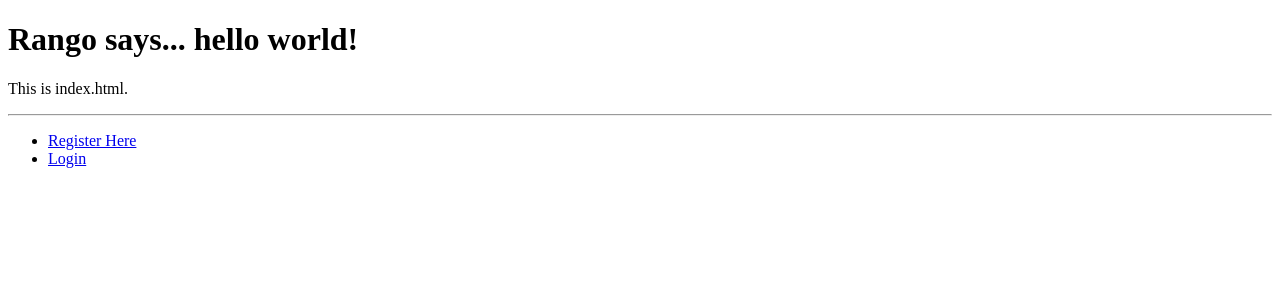
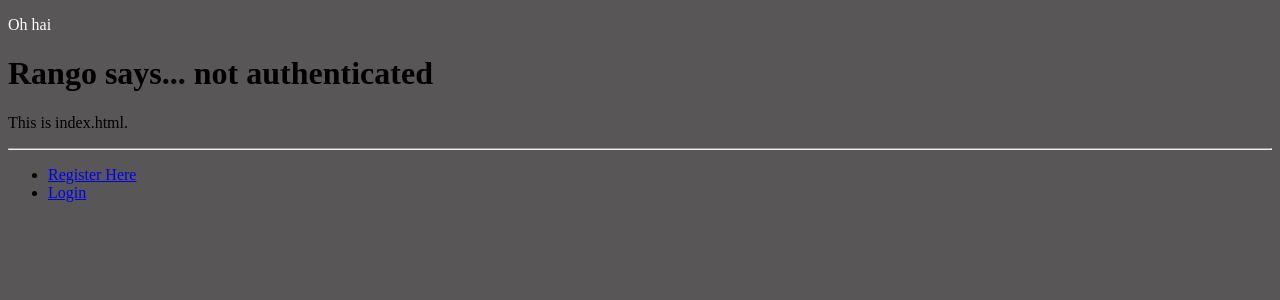
Before and after one commit to social-music/social-music, a Django app: page /rango/ in a window 1280 px wide. Shown: the top 300 px of the page. Run offline with Django 3.2, Linux system fonts and the light colour scheme.

Commit message:
initial static and css things

```diff
--- a/code/tango_with_django_project/rango/models.py
+++ b/code/tango_with_django_project/rango/models.py
@@ -1,6 +1,5 @@
 from django.db import models
 from django.contrib.auth.models import User
-from djangotoolbox.fields import ListField
 import uuid
 
 #Verifiable
--- a/code/tango_with_django_project/rango/urls.py
+++ b/code/tango_with_django_project/rango/urls.py
@@ -1,5 +1,6 @@
 from django.conf.urls import patterns, url
 from rango import views
+from django.conf.urls.static import static
 
 urlpatterns = patterns('',
         url(r'^$', views.index, name='index'),
--- /dev/null
+++ b/code/tango_with_django_project/static/styles.css
@@ -0,0 +1,14 @@
+/* Gray Color: #585656 */
+
+body {
+	background-color: #585656;
+}
+
+#body_div {
+	width: 100%;
+	height: 100%;
+}
+
+#text {
+	color: white;
+}
--- a/code/tango_with_django_project/templates/rango/base.html
+++ b/code/tango_with_django_project/templates/rango/base.html
@@ -1,12 +1,15 @@
 <!DOCTYPE html>
+
+{% load static %}
 
 <html>
     <head>
         <title>Rango - {% block title %}How to Tango with Django!{% endblock %}</title>
+        <link rel="stylesheet" href="{% static "styles.css" %}" />
     </head>
 
     <body>
-        <div>
+        <div id="body_div">
             {% block body_block %}{% endblock %}
         </div>
 
--- a/code/tango_with_django_project/templates/rango/index.html
+++ b/code/tango_with_django_project/templates/rango/index.html
@@ -5,11 +5,14 @@
 {% block title %}Index{% endblock %}
 
 {% block body_block %}
+	<div>
+		<p id="text"> Oh hai </p>
+	</div>
 
     {% if user.is_authenticated %}
         <h1>Rango says... hello {{ user.username }}!</h1>
     {% else %}
-        <h1>Rango says... hello world!</h1>
+        <h1>Rango says... not authenticated</h1>
     {% endif %}
     <p>This is index.html.<p>
 
--- a/code/tango_with_django_project/templates/rango/login.html
+++ b/code/tango_with_django_project/templates/rango/login.html
@@ -5,7 +5,7 @@
 {% block title %}Log in{% endblock %}
 
 {% block body_block %}
-    <h1>Login to Rango</h1>
+    <h1>Sign In</h1>
 
     <form id="login_form" method="post" action="/rango/login/">
         {% csrf_token %}
--- a/code/tango_with_django_project/templates/rango/register.html
+++ b/code/tango_with_django_project/templates/rango/register.html
@@ -5,13 +5,12 @@
 {% block title %}Register{% endblock %}
 
 {% block body_block %}
-    <h1>Register with Rango</h1>
+    <h1>Sign Up</h1>
 
     {% if registered %}
     Rango says: <strong>thank you for registering!</strong>
     <a href="/rango/">Return to the homepage.</a><br />
     {% else %}
-    Rango says: <strong>register here!</strong><br />
 
     <form id="user_form" method="post" action="/rango/register/">
 
```
Also changed, not shown: code/tango_with_django_project/styles.css (added, +24 -0 lines), code/tango_with_django_project/tango_with_django_project/settings.py (+4 -3 lines).
